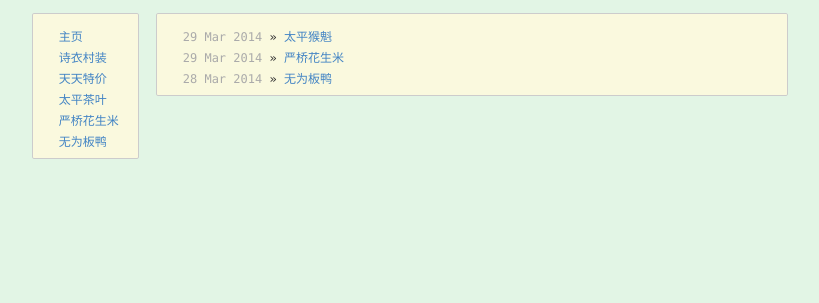
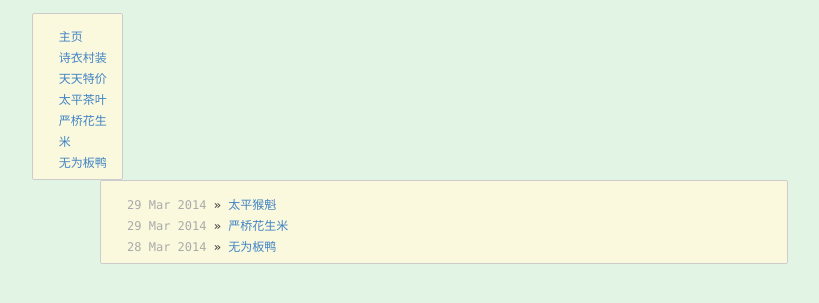
Before and after one commit to poetryvillage/poetryvillage.github.io, a Jekyll site: the page built from index.html, in a window 1280 px wide. Shown: the top 303 px of the page, without its empty margins (230-1049 px from the left). Built offline with Jekyll 4.4.1, drawn with Linux system fonts in a browser that asks for light colours.

Commit message:
Update stylesheet.css

```diff
--- a/css/stylesheet.css
+++ b/css/stylesheet.css
@@ -8,9 +8,9 @@
 @media screen and (min-width:683px) and (max-device-width:1400px)
 {
   .main{float:right;
-  width:81.63%;}
+  width:89%;}
   .leftBar{float:left;
-  width:12.24%;}
+  width:10%;}
 }
 
 div.main, div.leftBar{
```
